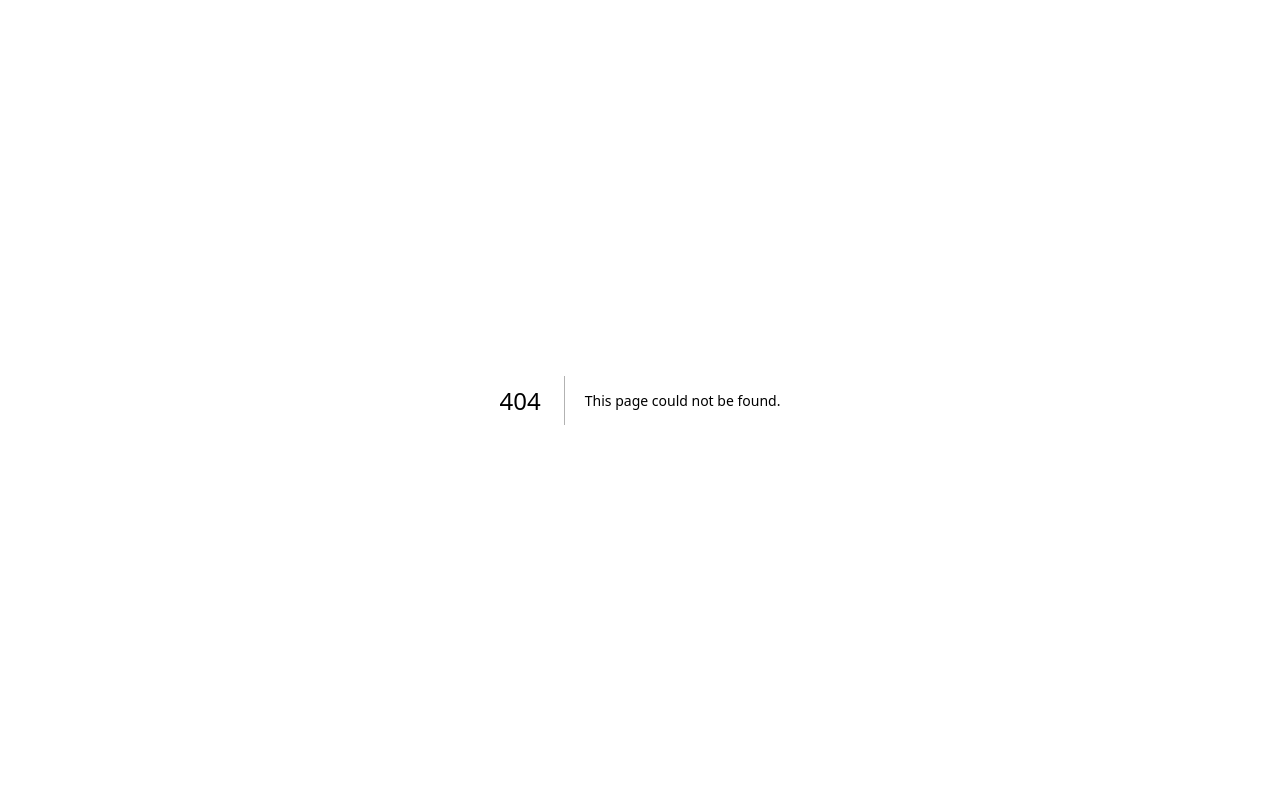
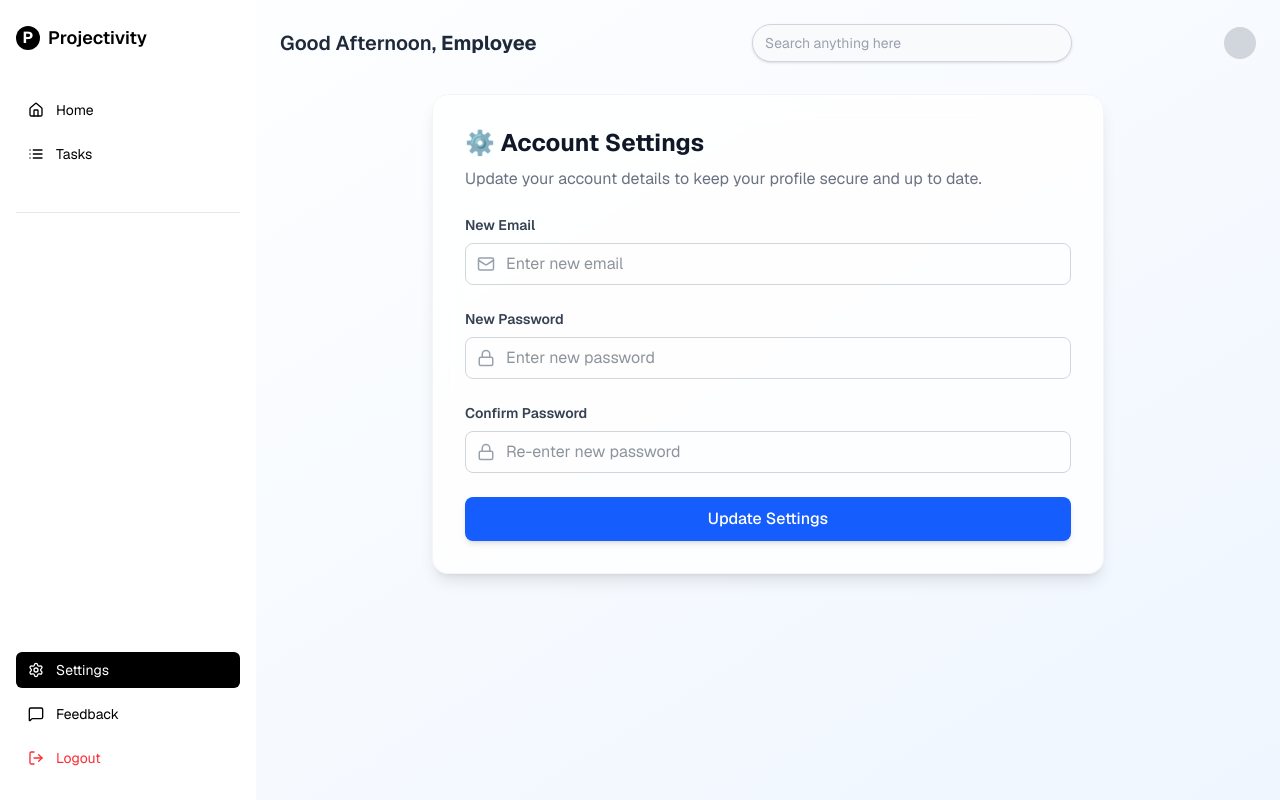
Before and after one commit to NomanAli019/ProjectivityClient, a Next.js app: page /employeedashboard/settings in a window 1280 px wide. Before the commit this address had no page. Built offline with nearby package versions, Linux system fonts and the light colour scheme; no server answers.

Commit message:
comuplas301

```diff
--- a/src/app/dashboard/AdTask/page.tsx
+++ b/src/app/dashboard/AdTask/page.tsx
@@ -175,7 +175,7 @@ export default function AdTaskEmp() {
       {/* Main Content */}
       <main className="flex-1 overflow-y-auto p-4 md:p-6">
         <Header
-          username="Muhammad Jazib"
+
           onMenuClick={() => setSidebarOpen(true)}
         />
 
--- a/src/app/dashboard/inbox/page.tsx
+++ b/src/app/dashboard/inbox/page.tsx
@@ -85,7 +85,7 @@ export default function InboxPage() {
 
       {/* Main Content */}
       <main className="flex-1 overflow-y-auto p-4 md:p-6">
-        <Header username="Admin Panel" onMenuClick={() => setSidebarOpen(true)} />
+        <Header  onMenuClick={() => setSidebarOpen(true)} />
 
         {/* Inbox Layout */}
         <div className="grid grid-cols-1 md:grid-cols-3 gap-4 mt-4 h-[calc(100vh-100px)]">
--- a/src/app/employeedashboard/home/page.tsx
+++ b/src/app/employeedashboard/home/page.tsx
@@ -1,27 +1,87 @@
 "use client";
 
-import { useState } from "react";
-import Sidebar from "@/empcomponents/siderbar"; // ✅ sidebar
-import EmployeeHeader from "@/empcomponents/Header"; // ✅ header
+import { useState, useEffect } from "react";
+import Sidebar from "@/empcomponents/siderbar";
+import EmployeeHeader from "@/empcomponents/Header";
 
 export default function EmployeeDashboard() {
   const [sidebarOpen, setSidebarOpen] = useState(false);
+  const [loading, setLoading] = useState(true);
+  const [employeeSummary, setEmployeeSummary] = useState<any>(null);
+  const [error, setError] = useState<string | null>(null);
+  const [accepting, setAccepting] = useState(false);
 
-  // Static data for now
-  const employeeData = {
-    projects: 3,
-    remainingTasks: 7,
+  // 🔹 Pagination state
+  const [taskPage, setTaskPage] = useState(0);
+  const tasksPerPage = 5;
+
+  // 🔹 Fetch employee data
+  const fetchEmployeeData = async () => {
+    try {
+      const res = await fetch("/api/empgethome", {
+        method: "POST",
+        credentials: "include",
+        headers: { "Content-Type": "application/json" },
+      });
+
+      if (!res.ok) {
+        throw new Error("Failed to fetch employee data");
+      }
+
+      const data = await res.json();
+      setEmployeeSummary(data.employee_summary);
+    } catch (err: any) {
+      setError(err.message);
+    } finally {
+      setLoading(false);
+    }
   };
 
-  const taskHistory = [
-    { date: "7/13", tasks: 2 },
-    { date: "7/14", tasks: 1 },
-    { date: "7/15", tasks: 3 },
-    { date: "7/16", tasks: 0 },
-    { date: "7/17", tasks: 4 },
-    { date: "7/18", tasks: 1 },
-    { date: "7/19", tasks: 2 },
-  ];
+  useEffect(() => {
+    fetchEmployeeData();
+  }, []);
+
+  // 🔹 Handle Accept Invitation
+  const handleAcceptInvitation = async () => {
+    try {
+      setAccepting(true);
+      const res = await fetch("/api/acceptinvite", {
+        method: "POST",
+        credentials: "include",
+        headers: { "Content-Type": "application/json" },
+      });
+
+      if (!res.ok) {
+        throw new Error("Failed to accept invitation");
+      }
+
+      // Refresh data after acceptance
+      await fetchEmployeeData();
+    } catch (err: any) {
+      setError(err.message);
+    } finally {
+      setAccepting(false);
+    }
+  };
+
+  if (loading) {
+    return <div className="flex items-center justify-center min-h-screen">Loading...</div>;
+  }
+
+  if (error) {
+    return <div className="flex items-center justify-center min-h-screen text-red-600">{error}</div>;
+  }
+
+  if (!employeeSummary) {
+    return <div className="flex items-center justify-center min-h-screen">No data available</div>;
+  }
+
+  // 🔹 Paginated tasks
+  const tasks = employeeSummary.completed_tasks || [];
+  const startIndex = taskPage * tasksPerPage;
+  const currentTasks = tasks.slice(startIndex, startIndex + tasksPerPage);
+  const hasNext = startIndex + tasksPerPage < tasks.length;
+  const hasPrev = taskPage > 0;
 
   return (
     <div className="min-h-screen flex bg-gradient-to-br from-white to-blue-50 text-gray-800 font-sans">
@@ -32,60 +92,106 @@ export default function EmployeeDashboard() {
       <main className="flex-1 overflow-y-auto p-4 md:p-6">
         {/* Header */}
         <EmployeeHeader
-          username="John Doe"
+
           onMenuClick={() => setSidebarOpen(true)}
         />
+
+        {/* 🔹 Invite Notification with button */}
+        {employeeSummary.status?.toLowerCase() === "invited" && (
+          <div className="mb-4 p-4 bg-yellow-100 text-yellow-800 rounded-lg shadow-md flex items-center justify-between">
+            <span>📢 You have been invited to join projects. Please accept the invitation.</span>
+            <button
+              onClick={handleAcceptInvitation}
+              disabled={accepting}
+              className="ml-4 px-4 py-2 bg-yellow-600 text-white rounded-lg hover:bg-yellow-700 disabled:opacity-50"
+            >
+              {accepting ? "Accepting..." : "Accept Invitation"}
+            </button>
+          </div>
+        )}
 
         {/* Cards */}
         <div className="grid grid-cols-1 sm:grid-cols-2 lg:grid-cols-4 gap-6 mb-8">
           {/* Projects card */}
           <div className="rounded-2xl p-6 shadow-md bg-gradient-to-r from-blue-100 to-blue-50 hover:shadow-lg transition">
-            <h2 className="text-3xl font-bold text-blue-600">{employeeData.projects}</h2>
+            <h2 className="text-3xl font-bold text-blue-600">
+              {employeeSummary.num_projects}
+            </h2>
             <p className="text-gray-600 mt-1">Projects Assigned</p>
           </div>
 
           {/* Remaining tasks card */}
           <div className="rounded-2xl p-6 shadow-md bg-gradient-to-r from-purple-100 to-purple-50 hover:shadow-lg transition">
-            <h2 className="text-3xl font-bold text-purple-600">{employeeData.remainingTasks}</h2>
+            <h2 className="text-3xl font-bold text-purple-600">
+              {employeeSummary.remaining_tasks}
+            </h2>
             <p className="text-gray-600 mt-1">Remaining Tasks</p>
           </div>
         </div>
 
-        {/* Recent tasks section */}
+        {/* Recent tasks section with pagination */}
         <div className="bg-white p-6 rounded-2xl shadow-md mb-8 border border-gray-100">
           <h3 className="mb-4 font-semibold text-lg text-gray-800">📌 Recent Task Activity</h3>
           <table className="w-full text-left border-separate border-spacing-y-3">
             <thead>
               <tr>
                 <th className="px-4 py-2 text-sm font-semibold text-gray-600">Date</th>
-                <th className="px-4 py-2 text-sm font-semibold text-gray-600">Tasks Completed</th>
+                <th className="px-4 py-2 text-sm font-semibold text-gray-600">Task</th>
               </tr>
             </thead>
             <tbody>
-              {taskHistory.map((entry, idx) => (
+              {currentTasks.length > 0 ? (
+                currentTasks.map((entry: any, idx: number) => (
                   <tr key={idx} className="hover:bg-gray-50 transition">
                     <td className="px-4 py-2 rounded-lg bg-gray-100 text-gray-700">
-                    {entry.date}
+                      {entry.assigned_date}
                     </td>
                     <td className="px-4 py-2 rounded-lg bg-gray-100 text-gray-700 font-medium">
-                    {entry.tasks}
+                      {entry.task_title}
                     </td>
                   </tr>
-              ))}
+                ))
+              ) : (
+                <tr>
+                  <td colSpan={2} className="px-4 py-2 text-gray-500">
+                    No completed tasks yet.
+                  </td>
+                </tr>
+              )}
             </tbody>
           </table>
+
+          {/* Pagination buttons */}
+          <div className="flex justify-end space-x-2 mt-4">
+            {hasPrev && (
+              <button
+                onClick={() => setTaskPage((p) => p - 1)}
+                className="px-3 py-1 bg-gray-200 rounded-lg hover:bg-gray-300"
+              >
+                Previous
+              </button>
+            )}
+            {hasNext && (
+              <button
+                onClick={() => setTaskPage((p) => p + 1)}
+                className="px-3 py-1 bg-blue-600 text-white rounded-lg hover:bg-blue-700"
+              >
+                Next
+              </button>
+            )}
+          </div>
         </div>
 
-        {/* Assigned Projects */}
+        {/* Assigned Projects (without Status) */}
         <div className="bg-white p-6 rounded-2xl shadow-md border border-gray-100 overflow-x-auto">
           <h3 className="mb-4 font-semibold text-lg text-gray-800">🚀 Assigned Projects</h3>
           <table
-            className="w-full text-left min-w-[600px] border-separate border-spacing-y-3"
+            className="w-full text-left min-w-[500px] border-separate border-spacing-y-3"
             style={{ tableLayout: "fixed" }}
           >
             <thead>
               <tr>
-                {["Project Name", "Role", "Deadline", "Status"].map((title) => (
+                {["Project Name", "Role", "Deadline"].map((title) => (
                   <th
                     key={title}
                     className="px-4 py-2 text-sm font-semibold text-gray-600"
@@ -96,48 +202,24 @@ export default function EmployeeDashboard() {
               </tr>
             </thead>
             <tbody>
-              {[
-                {
-                  name: "Handymanfast",
-                  role: "Frontend",
-                  deadline: "25 Aug 2025",
-                  status: "Ongoing",
-                },
-                {
-                  name: "ProjectX",
-                  role: "UI Developer",
-                  deadline: "30 Aug 2025",
-                  status: "Pending",
-                },
-                {
-                  name: "AppTracker",
-                  role: "Testing",
-                  deadline: "5 Sep 2025",
-                  status: "Completed",
-                },
-              ].map((proj, idx) => (
+              {employeeSummary.assigned_projects.length > 0 ? (
+                employeeSummary.assigned_projects.map((proj: any, idx: number) => (
                   <tr
                     key={idx}
                     className="hover:bg-gray-50 transition rounded-lg"
                   >
-                  <td className="px-4 py-2 bg-gray-100 rounded-lg">{proj.name}</td>
+                    <td className="px-4 py-2 bg-gray-100 rounded-lg">{proj.project_name}</td>
                     <td className="px-4 py-2 bg-gray-100 rounded-lg">{proj.role}</td>
                     <td className="px-4 py-2 bg-gray-100 rounded-lg">{proj.deadline}</td>
-                  <td className="px-4 py-2 bg-gray-100 rounded-lg">
-                    <span
-                      className={`px-3 py-1 rounded-full text-xs font-semibold ${
-                        proj.status === "Completed"
-                          ? "bg-green-100 text-green-700"
-                          : proj.status === "Ongoing"
-                          ? "bg-blue-100 text-blue-700"
-                          : "bg-yellow-100 text-yellow-700"
-                      }`}
-                    >
-                      {proj.status}
-                    </span>
+                  </tr>
+                ))
+              ) : (
+                <tr>
+                  <td colSpan={3} className="px-4 py-2 text-gray-500">
+                    No projects assigned.
                   </td>
                 </tr>
-              ))}
+              )}
             </tbody>
           </table>
         </div>
--- /dev/null
+++ b/src/app/employeedashboard/settings/page.tsx
@@ -0,0 +1,180 @@
+"use client";
+
+import { useState } from "react";
+import Sidebar from "@/empcomponents/siderbar";
+import EmployeeHeader from "@/empcomponents/Header";
+import { motion } from "framer-motion";
+import { Loader2, Mail, Lock } from "lucide-react";
+
+export default function EmployeeSettings() {
+  const [sidebarOpen, setSidebarOpen] = useState(false);
+
+  // 🔹 Form state
+  const [email, setEmail] = useState("");
+  const [password, setPassword] = useState("");
+  const [confirmPassword, setConfirmPassword] = useState("");
+
+  // 🔹 Feedback states
+  const [loading, setLoading] = useState(false);
+  const [message, setMessage] = useState<string | null>(null);
+  const [error, setError] = useState<string | null>(null);
+
+  // 🔹 Handle settings update
+  const handleUpdate = async (e: React.FormEvent) => {
+    e.preventDefault();
+    setError(null);
+    setMessage(null);
+
+    if (password && password !== confirmPassword) {
+      setError("❌ Passwords do not match");
+      return;
+    }
+
+    try {
+      setLoading(true);
+      const res = await fetch("/api/updatesettings", {
+        method: "POST",
+        credentials: "include",
+        headers: { "Content-Type": "application/json" },
+        body: JSON.stringify({
+          email,
+          password,
+        }),
+      });
+
+      if (!res.ok) {
+        throw new Error("Failed to update settings");
+      }
+
+      const data = await res.json();
+      setMessage(data.message || "✅ Settings updated successfully");
+      setEmail("");
+      setPassword("");
+      setConfirmPassword("");
+    } catch (err: any) {
+      setError(err.message);
+    } finally {
+      setLoading(false);
+    }
+  };
+
+  return (
+    <div className="min-h-screen flex bg-gradient-to-br from-white to-blue-50 text-gray-800 font-sans">
+      {/* Sidebar */}
+      <Sidebar isOpen={sidebarOpen} onClose={() => setSidebarOpen(false)} />
+
+      {/* Main Content */}
+      <main className="flex-1 overflow-y-auto p-4 md:p-6">
+        {/* Header */}
+        <EmployeeHeader
+
+          onMenuClick={() => setSidebarOpen(true)}
+        />
+
+        {/* Settings Section */}
+        <motion.div
+          initial={{ opacity: 0, y: 30 }}
+          animate={{ opacity: 1, y: 0 }}
+          transition={{ duration: 0.4 }}
+          className="bg-white/80 backdrop-blur-md p-8 rounded-2xl shadow-lg border border-gray-100 max-w-2xl mx-auto mt-8"
+        >
+          <h2 className="text-2xl font-bold text-gray-900 mb-2">
+            ⚙️ Account Settings
+          </h2>
+          <p className="text-gray-500 mb-6">
+            Update your account details to keep your profile secure and up to date.
+          </p>
+
+          {/* Alerts */}
+          {error && (
+            <motion.div
+              initial={{ opacity: 0 }}
+              animate={{ opacity: 1 }}
+              className="mb-4 p-3 bg-red-50 text-red-700 border border-red-200 rounded-lg"
+            >
+              {error}
+            </motion.div>
+          )}
+          {message && (
+            <motion.div
+              initial={{ opacity: 0 }}
+              animate={{ opacity: 1 }}
+              className="mb-4 p-3 bg-green-50 text-green-700 border border-green-200 rounded-lg"
+            >
+              {message}
+            </motion.div>
+          )}
+
+          {/* Form */}
+          <form onSubmit={handleUpdate} className="space-y-6">
+            {/* Email */}
+            <div>
+              <label className="block text-sm font-semibold text-gray-700 mb-2">
+                New Email
+              </label>
+              <div className="relative">
+                <Mail className="absolute left-3 top-3 text-gray-400" size={18} />
+                <input
+                  type="email"
+                  value={email}
+                  onChange={(e) => setEmail(e.target.value)}
+                  className="w-full pl-10 pr-4 py-2 rounded-lg border border-gray-300 focus:ring-2 focus:ring-blue-500 focus:border-blue-500 outline-none transition"
+                  placeholder="Enter new email"
+                />
+              </div>
+            </div>
+
+            {/* Password */}
+            <div>
+              <label className="block text-sm font-semibold text-gray-700 mb-2">
+                New Password
+              </label>
+              <div className="relative">
+                <Lock className="absolute left-3 top-3 text-gray-400" size={18} />
+                <input
+                  type="password"
+                  value={password}
+                  onChange={(e) => setPassword(e.target.value)}
+                  className="w-full pl-10 pr-4 py-2 rounded-lg border border-gray-300 focus:ring-2 focus:ring-blue-500 focus:border-blue-500 outline-none transition"
+                  placeholder="Enter new password"
+                />
+              </div>
+            </div>
+
+            {/* Confirm Password */}
+            <div>
+              <label className="block text-sm font-semibold text-gray-700 mb-2">
+                Confirm Password
+              </label>
+              <div className="relative">
+                <Lock className="absolute left-3 top-3 text-gray-400" size={18} />
+                <input
+                  type="password"
+                  value={confirmPassword}
+                  onChange={(e) => setConfirmPassword(e.target.value)}
+                  className="w-full pl-10 pr-4 py-2 rounded-lg border border-gray-300 focus:ring-2 focus:ring-blue-500 focus:border-blue-500 outline-none transition"
+                  placeholder="Re-enter new password"
+                />
+              </div>
+            </div>
+
+            {/* Submit */}
+            <button
+              type="submit"
+              disabled={loading}
+              className="w-full flex items-center justify-center bg-blue-600 text-white py-2.5 rounded-lg font-medium hover:bg-blue-700 transition disabled:opacity-50 shadow-md"
+            >
+              {loading ? (
+                <>
+                  <Loader2 className="animate-spin mr-2" size={18} /> Updating...
+                </>
+              ) : (
+                "Update Settings"
+              )}
+            </button>
+          </form>
+        </motion.div>
+      </main>
+    </div>
+  );
+}
--- a/src/app/employeedashboard/task/page.tsx
+++ b/src/app/employeedashboard/task/page.tsx
@@ -138,7 +138,7 @@ export default function EmployeeTasks() {
       {/* Main Content */}
       <main className="flex-1 overflow-y-auto p-4 md:p-6">
         <EmployeeHeader
-          username="John Doe"
+
           onMenuClick={() => setSidebarOpen(true)}
         />
 
--- a/src/empcomponents/Header.tsx
+++ b/src/empcomponents/Header.tsx
@@ -1,18 +1,54 @@
 "use client";
 
+import { useEffect, useState } from "react";
 import { Menu } from "lucide-react";
 
 type HeaderProps = {
-  username: string;
   onMenuClick: () => void;
 };
 
-export default function EmployeeHeader({ username, onMenuClick }: HeaderProps) {
+export default function EmployeeHeader({ onMenuClick }: HeaderProps) {
+  const [username, setUsername] = useState("Employee");
+  const [greeting, setGreeting] = useState("Hello");
+
+  // ✅ Get greeting based on current time
+  const getGreeting = () => {
+    const hours = new Date().getHours();
+    if (hours < 12) return "Good Morning";
+    if (hours < 18) return "Good Afternoon";
+    return "Good Evening";
+  };
+
+  useEffect(() => {
+    setGreeting(getGreeting());
+
+    // ✅ Fetch employee name from Flask backend
+    const fetchEmployee = async () => {
+      try {
+        const res = await fetch("/api/getheaderemploye", {
+          method: "GET",
+          credentials: "include", // 🔑 pass cookies/session
+        });
+
+        if (!res.ok) {
+          throw new Error("Failed to fetch employee name");
+        }
+
+        const data = await res.json();
+        setUsername(data.username || "Employee");
+      } catch (error) {
+        console.error("Error fetching employee:", error);
+      }
+    };
+
+    fetchEmployee();
+  }, []);
+
   return (
     <div className="flex flex-wrap justify-between items-center mb-6 gap-4">
       {/* Left - Greeting */}
       <h1 className="text-lg sm:text-xl font-semibold flex-1">
-        Good Morning, <span className="font-bold">{username}</span>
+        {greeting}, <span className="font-bold">{username}</span>
       </h1>
 
       {/* Middle - Search */}
--- a/src/empcomponents/siderbar.tsx
+++ b/src/empcomponents/siderbar.tsx
@@ -102,9 +102,9 @@ export default function EmployeeSidebar({ isOpen, onClose }: Props) {
         {/* Bottom links */}
         <div className="mt-auto flex flex-col gap-2 text-sm">
           <Link
-            href="/employee/settings"
+            href="/employeedashboard/settings"
             className={`flex items-center gap-3 px-3 py-2 rounded-md transition-colors ${
-              pathname === "/employee/settings"
+              pathname === "/employeedashboard/settings"
                 ? "bg-black text-white"
                 : "text-black hover:bg-black/10"
             }`}
```
Lines whose indentation alone changed are shown as unchanged.
